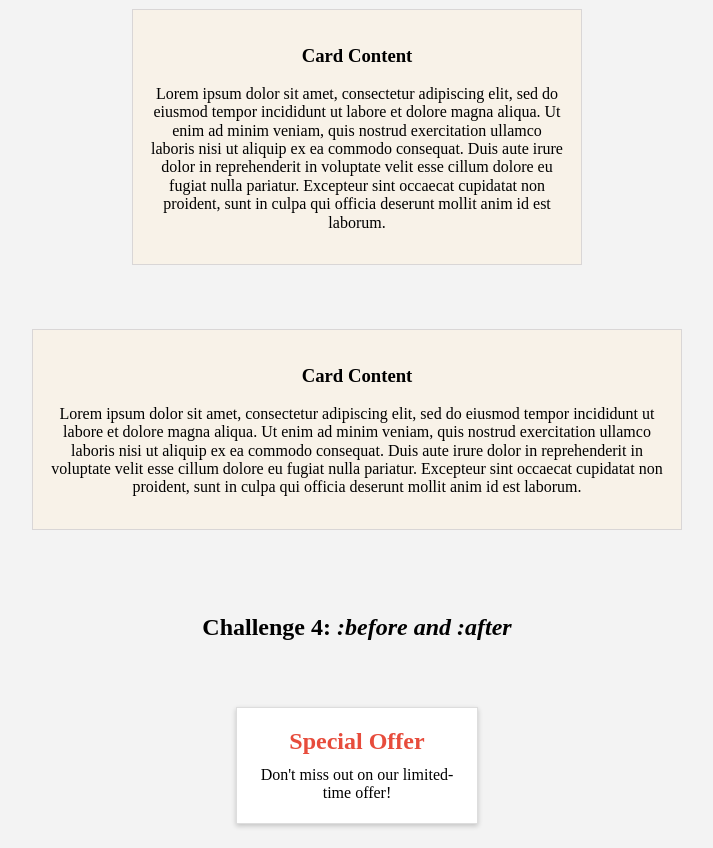
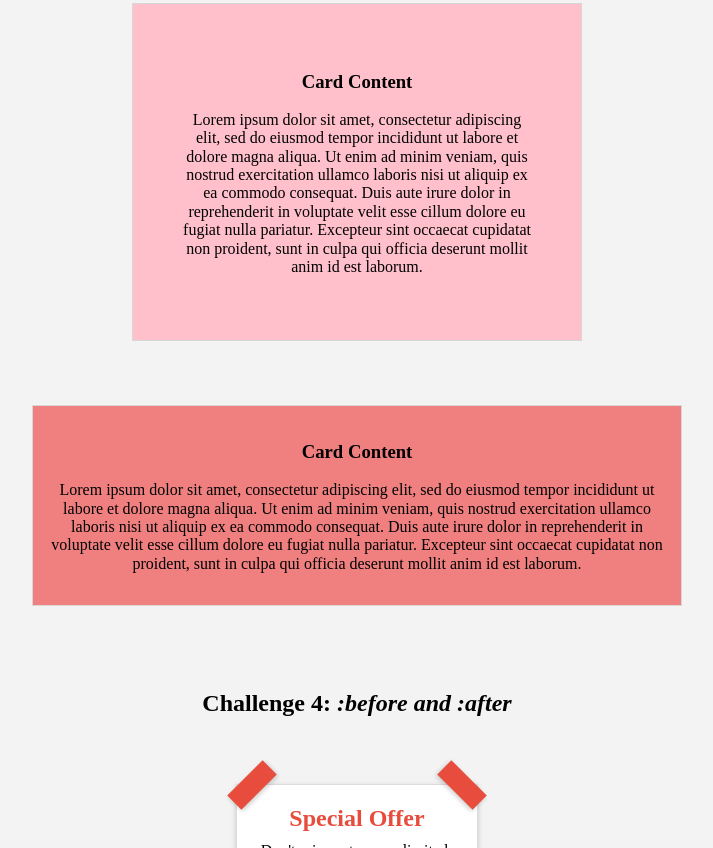
Before and after one commit to Catherinen29/css-practice, a website: page index.html in a window 1280 px wide. Shown: the part 1952-2800 px from the top of the page, without its empty margins (283-996 px from the left). Drawn offline with Linux system fonts and the light colour scheme.

Commit message:
Challenges

```diff
--- a/challenge-styles.css
+++ b/challenge-styles.css
@@ -29,8 +29,33 @@ img {
   border: 3px solid red;
 }
 
+img:nth-child(n) {
+  border-right: 0;
+}
+
+img:nth-child(3n) {
+  border-right: 3px solid red;
+}
+
+img:nth-child( n + 4 ) {
+  border-top: 0;
+}
+
 /* Todo: Fix the borders of the images so there are no double borders
 hint: :nth-child()*/
+
+
+/* Nich's solution
+img:nth-child(-n+6) {
+  border-bottom: none;
+}
+img:nth-child(1),
+img:nth-child(2),
+img:nth-child(3),
+      etc {
+  border-right: none;
+
+*/
 
 
 /******** :has()  *********/
@@ -40,15 +65,23 @@ hint: :nth-child()*/
   min-width: 250px;
 }
 
+.box:has(.warning) {
+  background-color: pink;
+  font-weight: bolder;
+}
 /* Todo: highlight the boxes that contains p tags with the warning class */
 
-
+/* .box:has(>p.warning) {
+  background-color: blueviolet;
+  color: wheat;
+} */
 
 /******** Container media queries *********/
 
 .container-query {
   container-type: inline-size;
 }
+
 
 .card {
   padding: 1rem;
@@ -68,11 +101,38 @@ hint: :nth-child()*/
   width: 650px;
 }
 
+@container (300px < width < 500px) {
+  .card {
+    padding: 3rem;
+    background-color: pink;
+  }
+}
+
+@container (width > 500px) {
+  .card {
+    padding: 1rem;
+    background-color: lightcoral;
+  }
+}
 /* Todo: Write container queries for containers between 300px and
 500px and bigger then 500px. Change the colour and padding accordingly */
 
 
+/*
+  Nich's solutions:
 
+  @container (min-width: 300px) {
+    .card {
+      .....
+    }
+  }
+
+  @container (min-width: 500px) {
+    .card {
+      ....
+    }
+  }
+*/
 
 /******** :Before and :after *********/
 
@@ -100,3 +160,26 @@ hint: :nth-child()*/
 
 /*Use :before and :after to make it look like there are two pieces of red tape
 holding up the special offer card */
+
+
+/* Nich's solution */
+.card-one::before,
+.card-one::after {
+  content:"";
+  position:absolute;
+  top: -10px;
+  width: 50px;
+  height: 20px;
+  background-color: #e74c3c;
+  box-shadow: 0 2px 5px rgba(0, 0, 0, 0.2);
+}
+
+.card-one::before {
+  left: -10px;
+  transform: rotate(-45deg);
+}
+
+.card-one::after {
+  right: -10px;
+  transform: rotate(45deg);
+}
```
